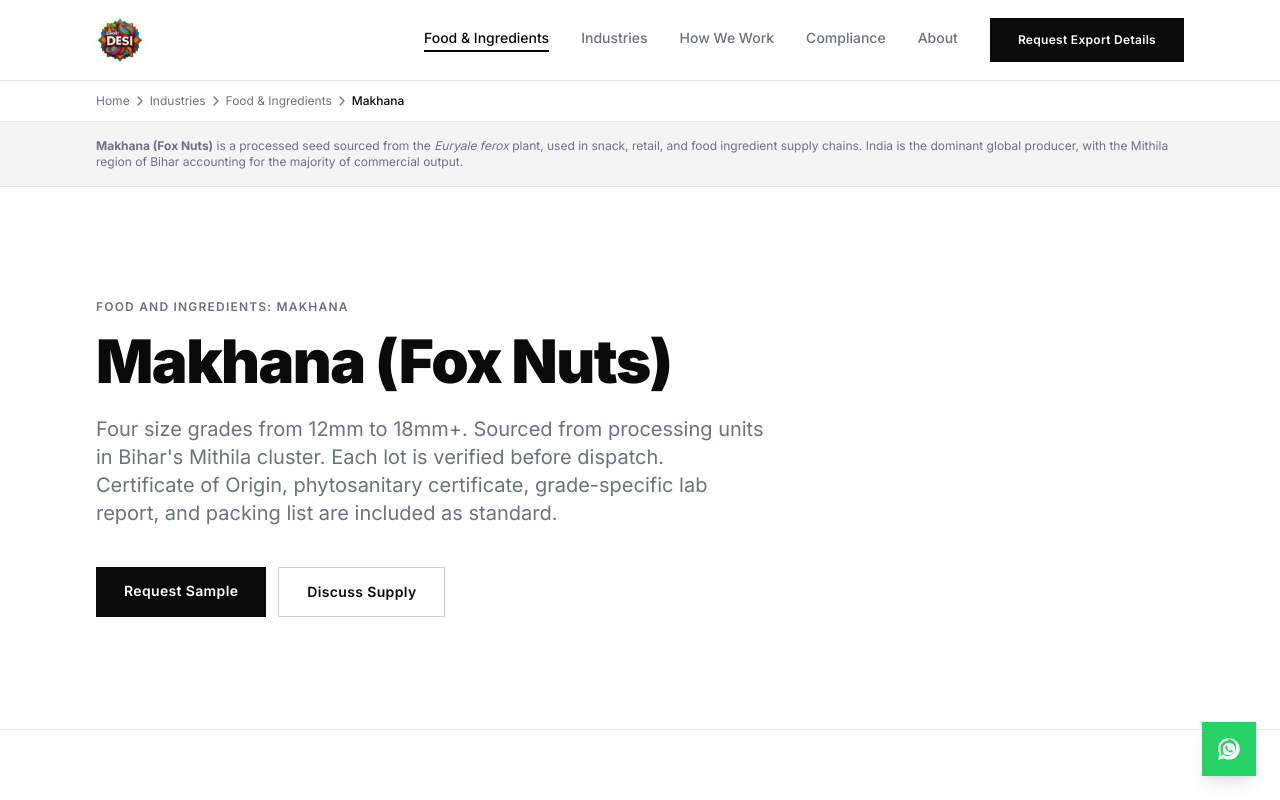
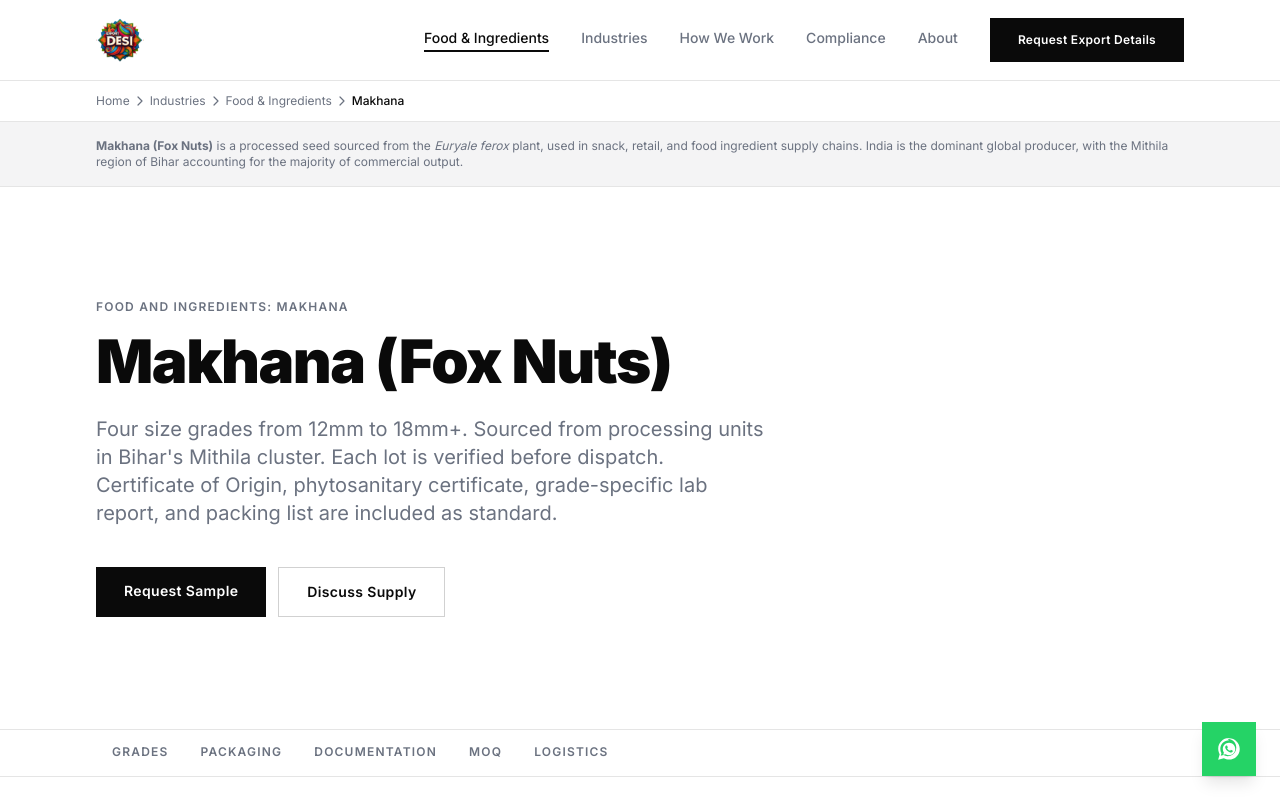
Before and after one commit to exportdesi/ExportDesi-web, a React (Vite) app: page /industries/food-ingredients/makhana in a window 1280 px wide. Shown: the top 800 px of the page. Built offline with nearby package versions, Linux system fonts and the light colour scheme.

Commit message:
feat: Makhana page jump links bar + logistics section + anchor IDs

```diff
--- a/src/pages/MakhanaPage.jsx
+++ b/src/pages/MakhanaPage.jsx
@@ -29,6 +29,14 @@ const PRODUCT_SCHEMA = {
 
 const MOQ_NOTE = 'Minimum order quantities vary by grade and packing format. Trial quantities are structured for new buyers. Contact us to confirm current availability before placing an order.';
 
+const JUMP_LINKS = [
+    { label: 'Grades', href: '#grades' },
+    { label: 'Packaging', href: '#packaging' },
+    { label: 'Documentation', href: '#documentation' },
+    { label: 'MOQ', href: '#moq' },
+    { label: 'Logistics', href: '#logistics' },
+];
+
 export default function MakhanaPage() {
     return (
         <>
@@ -59,6 +67,25 @@ export default function MakhanaPage() {
                 secondaryCTA={{ label: 'Discuss Supply', href: '/contact?product=makhana&type=supply' }}
             />
 
+            {/* Jump link bar */}
+            <nav className="bg-white border-b border-border sticky top-[73px] z-30" aria-label="Page sections">
+                <div className="page-container">
+                    <div className="flex items-center gap-0 overflow-x-auto scrollbar-none">
+                        {JUMP_LINKS.map((link) => (
+                            <a
+                                key={link.href}
+                                href={link.href}
+                                className="flex-shrink-0 text-xs font-semibold uppercase tracking-widest text-muted hover:text-brand px-4 py-3.5 border-b-2 border-transparent hover:border-brand transition-all duration-150"
+                            >
+                                {link.label}
+                            </a>
+                        ))}
+                    </div>
+                </div>
+            </nav>
+
+            {/* Grades */}
+            <div id="grades" style={{ scrollMarginTop: '120px' }} />
             <TwoColumnSection
                 leftContent={
                     <ContentBlock
@@ -90,6 +117,7 @@ export default function MakhanaPage() {
                 }
             />
 
+            <div style={{ scrollMarginTop: '120px' }} />
             <SpecTable
                 label="Product Specifications"
                 heading="Grade Specifications"
@@ -98,6 +126,8 @@ export default function MakhanaPage() {
                 rows={makhanaSpecs.gradeTable.rows}
             />
 
+            {/* Packaging */}
+            <div id="packaging" style={{ scrollMarginTop: '120px' }} />
             <SpecTable
                 label="Packaging"
                 heading="Standard Pack Formats"
@@ -105,9 +135,11 @@ export default function MakhanaPage() {
                 rows={makhanaSpecs.packagingTable.rows}
             />
 
-            {/* MOQ note */}
+            {/* MOQ */}
+            <div id="moq" style={{ scrollMarginTop: '120px' }} />
             <section className="bg-surface border-b border-border">
                 <div className="page-container py-6">
+                    <p className="text-xs font-bold uppercase tracking-widest text-brand mb-2">Minimum Order</p>
                     <p className="text-sm text-muted max-w-2xl">{MOQ_NOTE}</p>
                 </div>
             </section>
@@ -119,6 +151,8 @@ export default function MakhanaPage() {
                 background="surface"
             />
 
+            {/* Documentation */}
+            <div id="documentation" style={{ scrollMarginTop: '120px' }} />
             <section className="bg-white border-b border-border">
                 <div className="page-container section-pad">
                     <div className="grid grid-cols-1 md:grid-cols-2 gap-16 items-start">
@@ -153,6 +187,29 @@ export default function MakhanaPage() {
                 </div>
             </section>
 
+            {/* Logistics */}
+            <div id="logistics" style={{ scrollMarginTop: '120px' }} />
+            <section className="bg-surface border-b border-border">
+                <div className="page-container section-pad">
+                    <p className="section-label">Logistics</p>
+                    <h2 className="text-xl md:text-2xl font-bold mb-8">Shipment structure for Makhana.</h2>
+                    <div className="max-w-2xl divide-y divide-border border-t border-border">
+                        {[
+                            { label: 'Sea Freight', detail: 'LCL (consolidated) or FCL (full container) depending on order volume.' },
+                            { label: 'Primary Ports', detail: 'Nhava Sheva and Kolkata. Port selected based on processor location.' },
+                            { label: 'Air Freight', detail: 'Available for samples and urgent dispatches.' },
+                            { label: 'Incoterms', detail: 'FOB, CIF, or DAP confirmed at the Proforma Invoice stage.' },
+                            { label: 'Lead Time', detail: 'Production and documentation lead time confirmed per processor at order stage.' },
+                        ].map(({ label, detail }) => (
+                            <div key={label} className="flex gap-6 py-4">
+                                <span className="text-xs font-bold uppercase tracking-widest text-brand min-w-[110px] pt-0.5">{label}</span>
+                                <span className="text-sm text-muted leading-relaxed">{detail}</span>
+                            </div>
+                        ))}
+                    </div>
+                </div>
+            </section>
+
             <FAQAccordion
                 label="Common Questions"
                 heading="Makhana Supply: Frequently Asked Questions"
```
